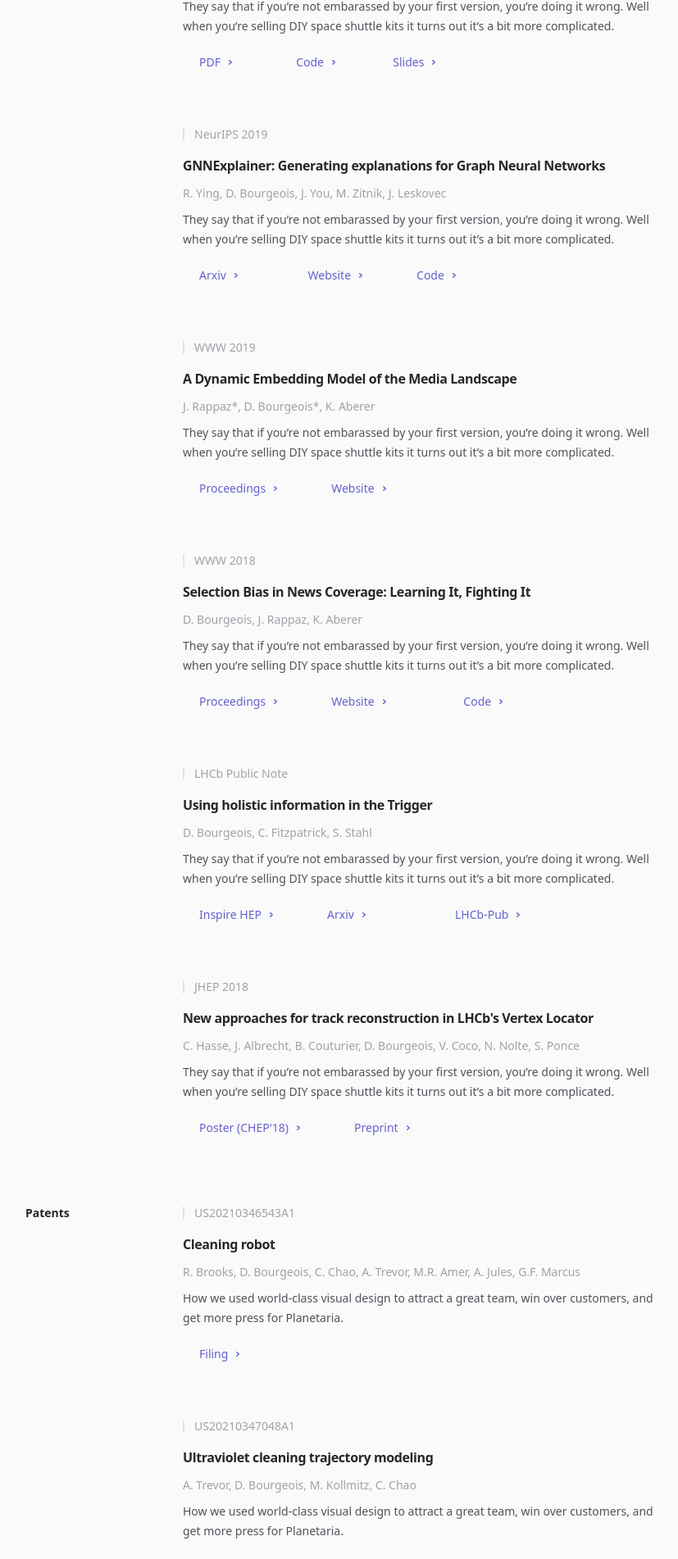
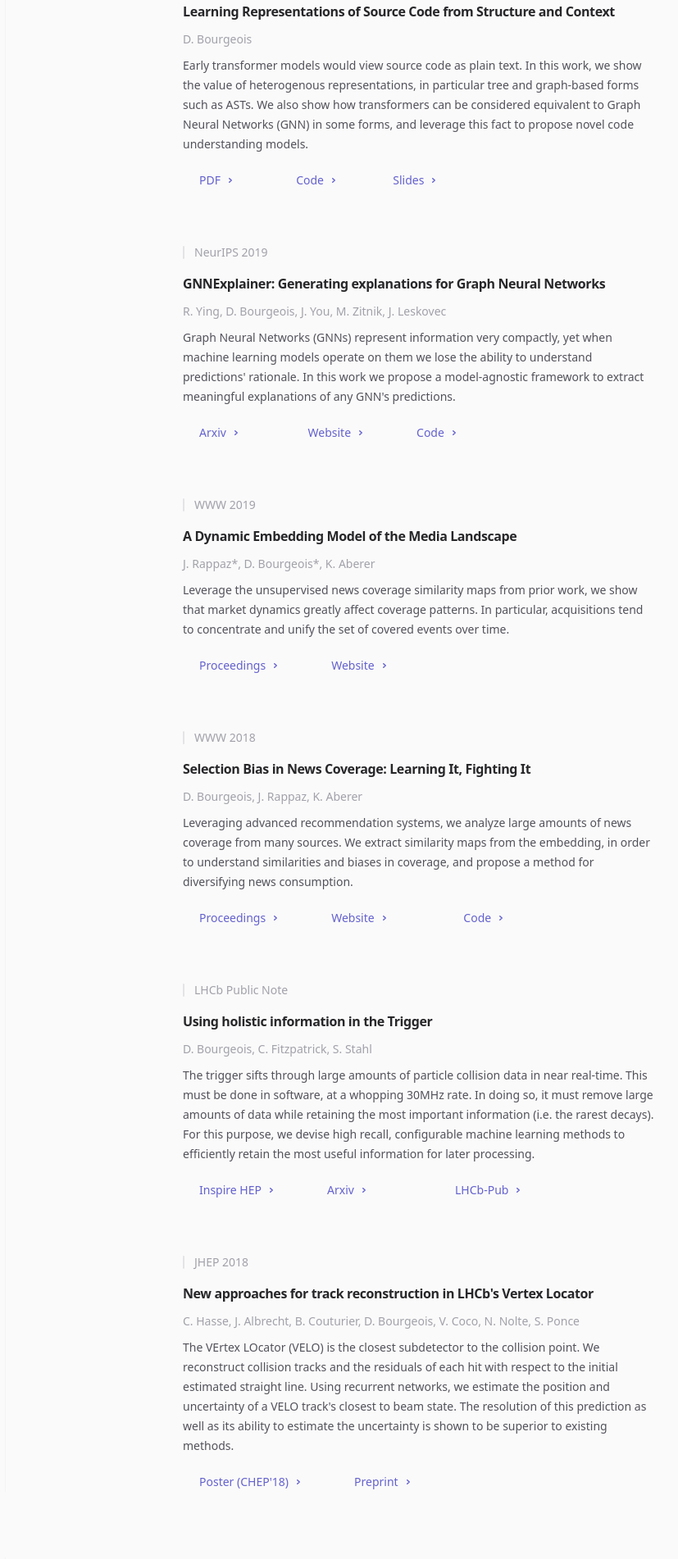
Before and after one commit to dtsbourg/homepage, a Next.js app: page /research in a window 1280 px wide. Shown: the part 860-2762 px from the top of the page at 82% size, without its empty margins (122-949 px from the left). Built offline with nearby package versions, Linux system fonts and the light colour scheme; no server answers.

Commit message:
update intros

```diff
--- a/src/app/articles/pose-sketching-1/page.mdx
+++ b/src/app/articles/pose-sketching-1/page.mdx
@@ -5,7 +5,7 @@ export const article = {
   author: 'Dylan Bourgeois',
   date: '2018-01-28',
   title: 'Pose Sketching for the Control of a Humanoid Robot - Part 1',
-  description: 'Motivation: Controlling robots is hard',
+  description: 'Programming and comanding grasping robots by demonstration is notoriously difficult due to the number of degrees of freedom involved. In this work, we propose an intuitive, Augemented Reality method where the user is able to \'point and click\' to a goal pose for the robot end-effector to go to.',
 }
 
 export const metadata = {
--- a/src/app/articles/pose-sketching-2/page.mdx
+++ b/src/app/articles/pose-sketching-2/page.mdx
@@ -10,7 +10,7 @@ export const article = {
   author: 'Dylan Bourgeois',
   date: '2018-01-29',
   title: 'Pose Sketching for the Control of a Humanoid Robot - Part 2',
-  description: 'Controlling a robot in pixel space.',
+  description: 'Programming and comanding grasping robots by demonstration is notoriously difficult due to the number of degrees of freedom involved. In this work, we propose an intuitive, Augemented Reality method where the user is able to \'point and click\' to a goal pose for the robot end-effector to go to.',
 }
 
 export const metadata = {
--- a/src/app/page.tsx
+++ b/src/app/page.tsx
@@ -294,7 +294,7 @@ export default async function Home() {
             ))}
           </div>
           <div className="space-y-10 lg:pl-16 xl:pl-24">
-            <Newsletter />
+            {/* <Newsletter /> */}
             <Resume />
           </div>
         </div>
--- a/src/app/research/page.tsx
+++ b/src/app/research/page.tsx
@@ -65,14 +65,14 @@ export default function Speaking() {
         <ResearchSection title="Publications">
           <Publication
             title="Explanations and meaningful information: at the interface between technical capabilities and legal frameworks"
-            description="A technical deep-dive into HelioStream, the real-time streaming library I wrote for transmitting live video back to Earth."
+            description="For many individuals, decisions taken by a computer are preferable to ones made by humans because they are often considered to be more objective. At the same time, individuals feel uncomfortable with autonomous vehicles roaming the roads. This clash can be explained by the fact that decisions made by computers, and more specifically by AI-enabled systems, can be virtually impossible to understand from the outside."
             authors="D. Bourgeois, S. Vergnolle"
             event="PLSC 2022"
             ctas={[{ title: 'Preprint', href: '#' }]}
           />
           <Publication
             title="Learning Representations of Source Code from Structure and Context"
-            description="They say that if you’re not embarassed by your first version, you’re doing it wrong. Well when you’re selling DIY space shuttle kits it turns out it’s a bit more complicated."
+            description="Early transformer models would view source code as plain text. In this work, we show the value of heterogenous representations, in particular tree and graph-based forms such as ASTs. We also show how transformers can be considered equivalent to Graph Neural Networks (GNN) in some forms, and leverage this fact to propose novel code understanding models."
             authors="D. Bourgeois"
             event="MSc. Thesis"
             ctas={[
@@ -86,7 +86,7 @@ export default function Speaking() {
           />
           <Publication
             title="GNNExplainer: Generating explanations for Graph Neural Networks"
-            description="They say that if you’re not embarassed by your first version, you’re doing it wrong. Well when you’re selling DIY space shuttle kits it turns out it’s a bit more complicated."
+            description="Graph Neural Networks (GNNs) represent information very compactly, yet when machine learning models operate on them we lose the ability to understand predictions' rationale. In this work we propose a model-agnostic framework to extract meaningful explanations of any GNN's predictions."
             authors="R. Ying, D. Bourgeois, J. You, M. Zitnik, J. Leskovec"
             event="NeurIPS 2019"
             ctas={[
@@ -106,7 +106,7 @@ export default function Speaking() {
           />
           <Publication
             title="A Dynamic Embedding Model of the Media Landscape"
-            description="They say that if you’re not embarassed by your first version, you’re doing it wrong. Well when you’re selling DIY space shuttle kits it turns out it’s a bit more complicated."
+            description="Leverage the unsupervised news coverage similarity maps from prior work, we show that market dynamics greatly affect coverage patterns. In particular, acquisitions tend to concentrate and unify the set of covered events over time."
             authors="J. Rappaz*, D. Bourgeois*, K. Aberer "
             event="WWW 2019"
             ctas={[
@@ -122,7 +122,7 @@ export default function Speaking() {
           />
           <Publication
             title="Selection Bias in News Coverage: Learning It, Fighting It"
-            description="They say that if you’re not embarassed by your first version, you’re doing it wrong. Well when you’re selling DIY space shuttle kits it turns out it’s a bit more complicated."
+            description="Leveraging advanced recommendation systems, we analyze large amounts of news coverage from many sources. We extract similarity maps from the embedding, in order to understand similarities and biases in coverage, and propose a method for diversifying news consumption."
             authors="D. Bourgeois, J. Rappaz, K. Aberer"
             event="WWW 2018"
             ctas={[
@@ -142,7 +142,7 @@ export default function Speaking() {
           />
           <Publication
             title="Using holistic information in the Trigger"
-            description="They say that if you’re not embarassed by your first version, you’re doing it wrong. Well when you’re selling DIY space shuttle kits it turns out it’s a bit more complicated."
+            description="The trigger sifts through large amounts of particle collision data in near real-time. This must be done in software, at a whopping 30MHz rate. In doing so, it must remove large amounts of data while retaining the most important information (i.e. the rarest decays). For this purpose, we devise high recall, configurable machine learning methods to efficiently retain the most useful information for later processing."
             authors="D. Bourgeois, C. Fitzpatrick, S. Stahl"
             event="LHCb Public Note"
             ctas={[
@@ -162,7 +162,7 @@ export default function Speaking() {
           />
           <Publication
             title="New approaches for track reconstruction in LHCb's Vertex Locator"
-            description="They say that if you’re not embarassed by your first version, you’re doing it wrong. Well when you’re selling DIY space shuttle kits it turns out it’s a bit more complicated."
+            description="The VErtex LOcator (VELO) is the closest subdetector to the collision point. We reconstruct collision tracks and the residuals of each hit with respect to the initial estimated straight line. Using recurrent networks, we estimate the position and uncertainty of a VELO track's closest to beam state. The resolution of this prediction as well as its ability to estimate the uncertainty is shown to be superior to existing methods."
             authors="C. Hasse, J. Albrecht, B. Couturier, D. Bourgeois, V. Coco, N. Nolte, S. Ponce"
             event=" JHEP 2018"
             ctas={[
@@ -180,7 +180,7 @@ export default function Speaking() {
         <ResearchSection title="Patents">
           <Publication
             title="Cleaning robot"
-            description="How we used world-class visual design to attract a great team, win over customers, and get more press for Planetaria."
+            description="An autonomous UV disinfection robot for COVID-19 and other pathogens."
             authors="R. Brooks, D. Bourgeois, C. Chao, A. Trevor, M.R. Amer, A. Jules, G.F. Marcus"
             event="US20210346543A1"
             ctas={[
@@ -192,7 +192,7 @@ export default function Speaking() {
           />
           <Publication
             title="Ultraviolet cleaning trajectory modeling"
-            description="How we used world-class visual design to attract a great team, win over customers, and get more press for Planetaria."
+            description="A factor graph optimization based framework for provable UV disinfection thresholds."
             authors="A. Trevor, D. Bourgeois, M. Kollmitz, C. Chao"
             event="US20210347048A1"
             ctas={[
```
